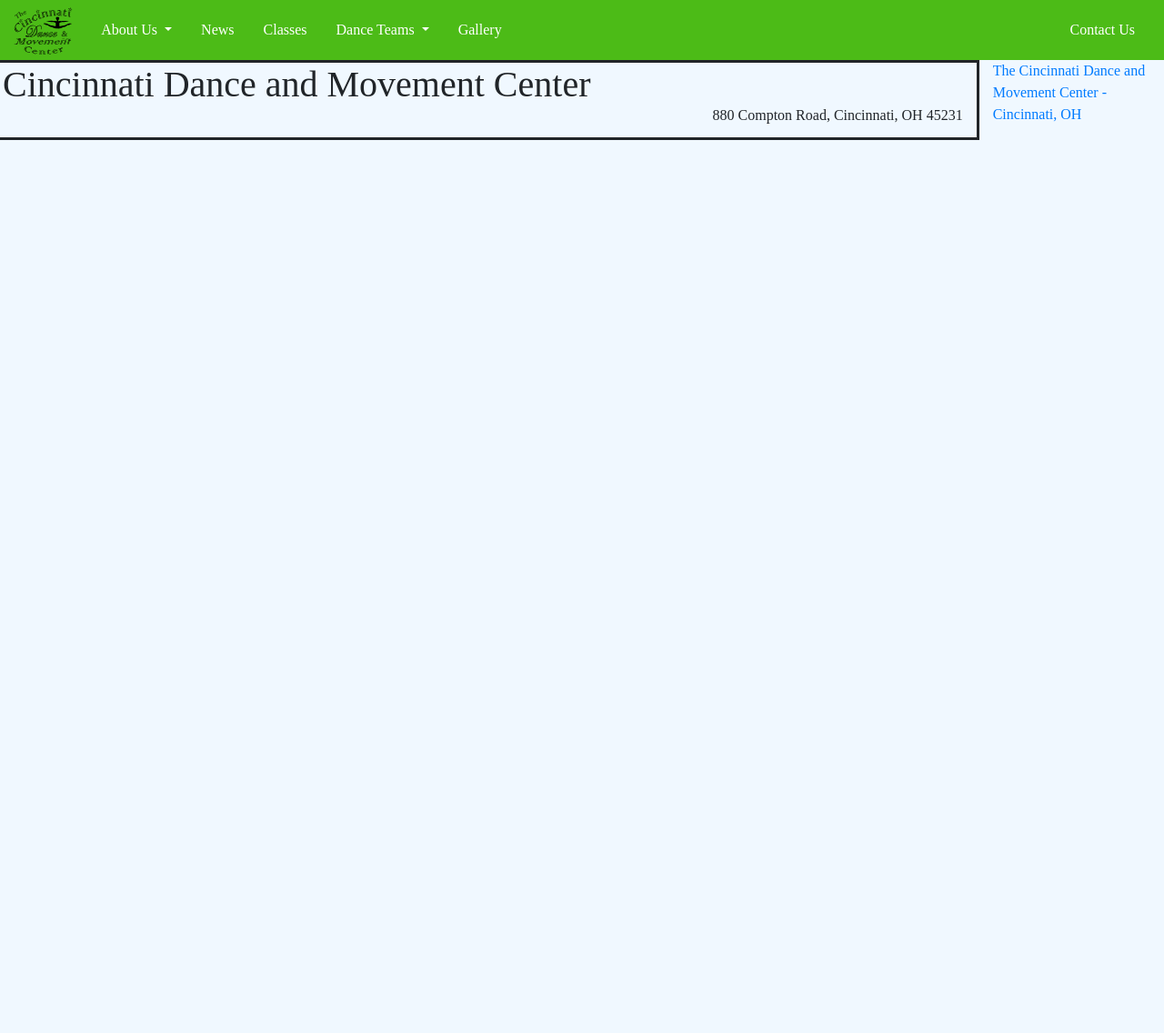
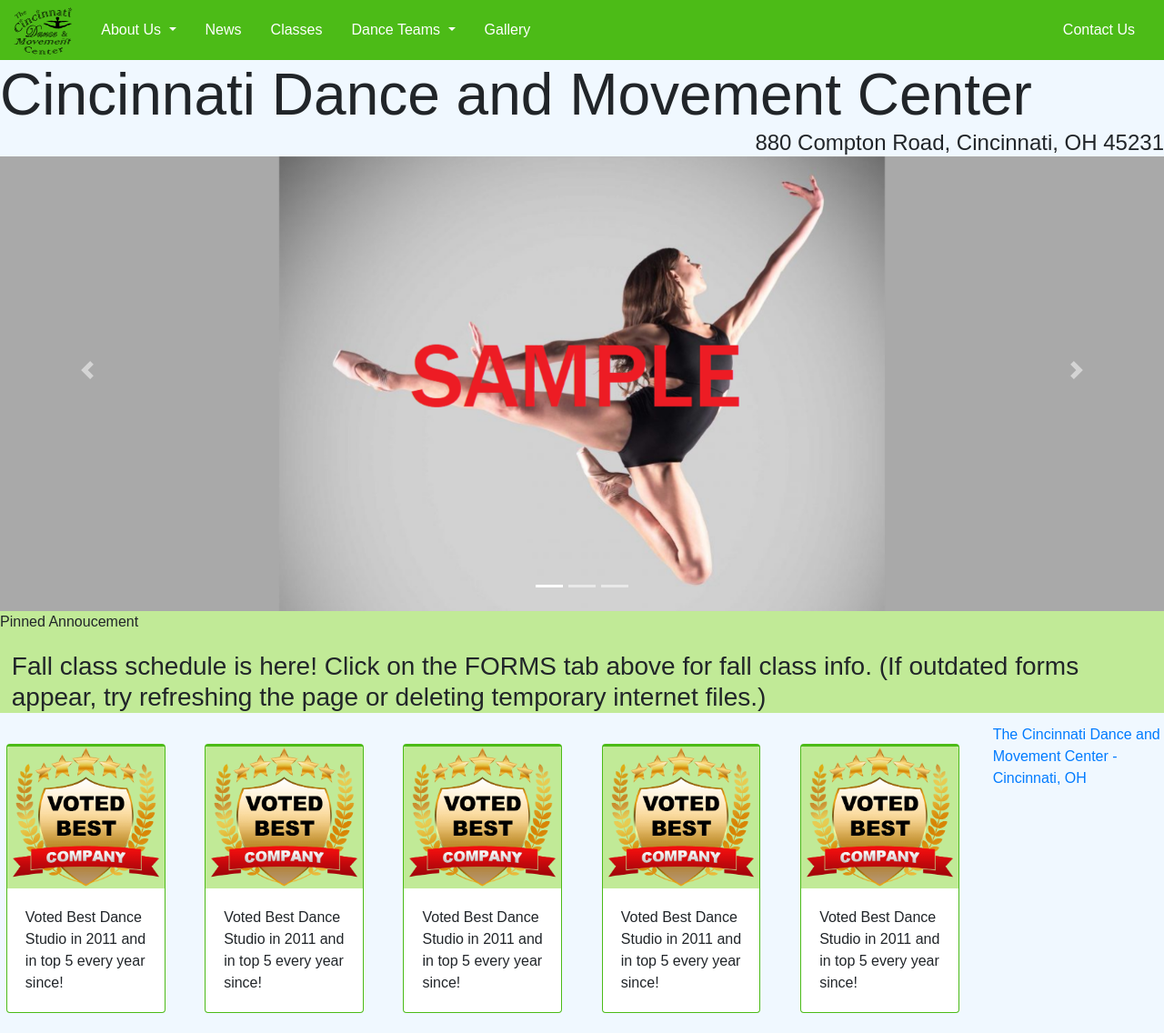
Before and after one commit to johnameyer/cincinnati-dance-website, a PHP site: page / in a window 1280 px wide. Shown: the whole page at 91% size. Before the commit the page ends 154 px from the top, so only its background shows below. Run offline with PHP 8.4, Linux system fonts and the light colour scheme; some libraries are stand-ins or nearby versions.

Commit message:
Carousel, Announcements, Cards
Added features (Carousel, Announcements, Cards).

```diff
--- a/includes/head.php
+++ b/includes/head.php
@@ -15,12 +15,13 @@
 <style>
     body{
         background-color:aliceblue;
-        font-family:  serif;
+        font-family:  sans-serif;
     }
     .dropdown-item:active {
         background-color:bisque !important;
     }
     .nav-link{
+        font-family: “Segoe UI”, sans-serif;
         color: white;
     }
 
--- a/includes/javascript.php
+++ b/includes/javascript.php
@@ -3,13 +3,3 @@
         <script src="https://code.jquery.com/jquery-3.3.1.slim.min.js" integrity="sha384-q8i/X+965DzO0rT7abK41JStQIAqVgRVzpbzo5smXKp4YfRvH+8abtTE1Pi6jizo" crossorigin="anonymous"></script>
         <script src="https://cdnjs.cloudflare.com/ajax/libs/popper.js/1.14.3/umd/popper.min.js" integrity="sha384-ZMP7rVo3mIykV+2+9J3UJ46jBk0WLaUAdn689aCwoqbBJiSnjAK/l8WvCWPIPm49" crossorigin="anonymous"></script>
         <script src="https://stackpath.bootstrapcdn.com/bootstrap/4.1.1/js/bootstrap.min.js" integrity="sha384-smHYKdLADwkXOn1EmN1qk/HfnUcbVRZyYmZ4qpPea6sjB/pTJ0euyQp0Mk8ck+5T" crossorigin="anonymous"></script>
-
-        <script>
-            (function(d, s, id) {
-                var js, fjs = d.getElementsByTagName(s)[0];
-                if (d.getElementById(id)) return;
-                js = d.createElement(s); js.id = id;
-                js.src = 'https://connect.facebook.net/en_US/sdk.js#xfbml=1&version=v3.0';
-                fjs.parentNode.insertBefore(js, fjs);
-            }(document, 'script', 'facebook-jssdk'));
-        </script>
--- a/index.php
+++ b/index.php
@@ -10,9 +10,84 @@
         <?php include_once 'includes/javascript.php'; ?>
         <div class=".container-fluid">
             <div class="row">
-                <div class="col-10" style="border:solid">
-                    <h1 style="margin:0; padding:0">Cincinnati Dance and Movement Center</h1>
-                    <h6 style="margin:0; padding:0; float:right">880 Compton Road, Cincinnati, OH 45231</h6>
+                <div class="col-12">
+
+                    <h1 class="display-1" style="margin:0; padding:0; font-size: 5vw;">Cincinnati Dance and Movement Center</h1>
+                    <h4 style="margin:0; padding:0; float:right;">880 Compton Road, Cincinnati, OH 45231</h4>
+
+                    <div id="carouselExampleIndicators" class="carousel slide" data-ride="carousel">
+                        <ol class="carousel-indicators">
+                            <li data-target="#carouselExampleIndicators" data-slide-to="0" class="active"></li>
+                            <li data-target="#carouselExampleIndicators" data-slide-to="1"></li>
+                            <li data-target="#carouselExampleIndicators" data-slide-to="2"></li>
+                        </ol>
+                        <div class="carousel-inner" style="background-color:DarkGray; width:100%; max-height: 500px !important;">
+                            <div class="carousel-item active">
+                                <img class="d-block" src="img/sample3.png" alt="First slide" style="height:500px; max-width:1000; margin:auto; display:block;">
+                            </div>
+                            <div class="carousel-item">
+                                <img class="d-block" src="img/sample3.png" alt="Second slide" style="height:500px; max-width:1000; margin:auto; display:block;">
+                            </div>
+                            <div class="carousel-item">
+                                <img class="d-block" src="img/sample3.png" alt="Third slide" style="height:500px; max-width:1000; margin:auto; display:block;">
+                            </div>
+                        </div>
+                        <a class="carousel-control-prev" href="#carouselExampleIndicators" role="button" data-slide="prev">
+                            <span class="carousel-control-prev-icon" aria-hidden="true"></span>
+                            <span class="sr-only">Previous</span>
+                        </a>
+                        <a class="carousel-control-next" href="#carouselExampleIndicators" role="button" data-slide="next">
+                            <span class="carousel-control-next-icon" aria-hidden="true"></span>
+                            <span class="sr-only">Next</span>
+                        </a>
+                    </div>
+
+                    <div style="margin:0; background-color:#C1EA97">
+                        <label>Pinned Annoucement</label>
+                        <h3 style="margin:1vw;">Fall class schedule is here! Click on the FORMS tab above for fall class info. (If outdated forms appear, try refreshing the page or deleting temporary internet files.)
+
+                        </h3>
+                    </div>
+
+                </div>
+            </div>
+            <div class="row">
+                <div class="col-10">
+                    <div class="card-deck">
+                        <div class="card" style="width: 18rem; border-top:solid; border-color:#4CBB17; margin:2%;">
+                            <img class="card-img-top" src="img/award1.png" alt="Voted Best" style="background-color:#C1EA97">
+                            <div class="card-body">
+                                <p class="card-text">Voted Best Dance Studio in 2011 and in top 5 every year since!</p>
+                            </div>
+                        </div>
+
+                        <div class="card" style="width: 18rem; border-top:solid; border-color:#4CBB17; margin:2%;">
+                            <img class="card-img-top" src="img/award1.png" alt="Voted Best" style="background-color:#C1EA97">
+                            <div class="card-body">
+                                <p class="card-text">Voted Best Dance Studio in 2011 and in top 5 every year since!</p>
+                            </div>
+                        </div>
+
+                        <div class="card" style="width: 18rem; border-top:solid; border-color:#4CBB17; margin:2%;">
+                            <img class="card-img-top" src="img/award1.png" alt="Voted Best" style="background-color:#C1EA97">
+                            <div class="card-body">
+                                <p class="card-text">Voted Best Dance Studio in 2011 and in top 5 every year since!</p>
+                            </div>
+                        </div>
+                        <div class="card" style="width: 18rem; border-top:solid; border-color:#4CBB17; margin:2%;">
+                            <img class="card-img-top" src="img/award1.png" alt="Voted Best" style="background-color:#C1EA97">
+                            <div class="card-body">
+                                <p class="card-text">Voted Best Dance Studio in 2011 and in top 5 every year since!</p>
+                            </div>
+                        </div>
+                        <div class="card" style="width: 18rem; border-top:solid; border-color:#4CBB17; margin:2%;">
+                            <img class="card-img-top" src="img/award1.png" alt="Voted Best" style="background-color:#C1EA97">
+                            <div class="card-body">
+                                <p class="card-text">Voted Best Dance Studio in 2011 and in top 5 every year since!</p>
+                            </div>
+                        </div>
+
+                    </div>
                 </div>
                 <div class="col-2" style="border:auto">
                     <div class="fb-page" data-href="http://www.facebook.com/pages/Cincinnati-OH/The-Cincinnati-Dance-and-Movement-Center-Cincinnati-OH/140402206773?ref=ts" data-tabs="timeline" data-small-header="true" data-adapt-container-width="true" data-hide-cover="true" data-show-facepile="true">
```
Also changed, not shown: img/award1.png (added), img/sample.png (added), img/sample3.png (added).
